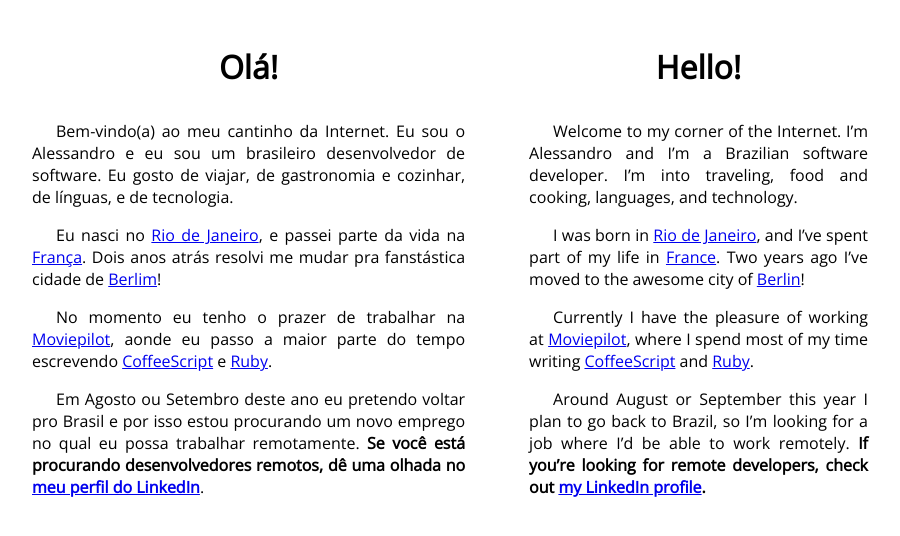
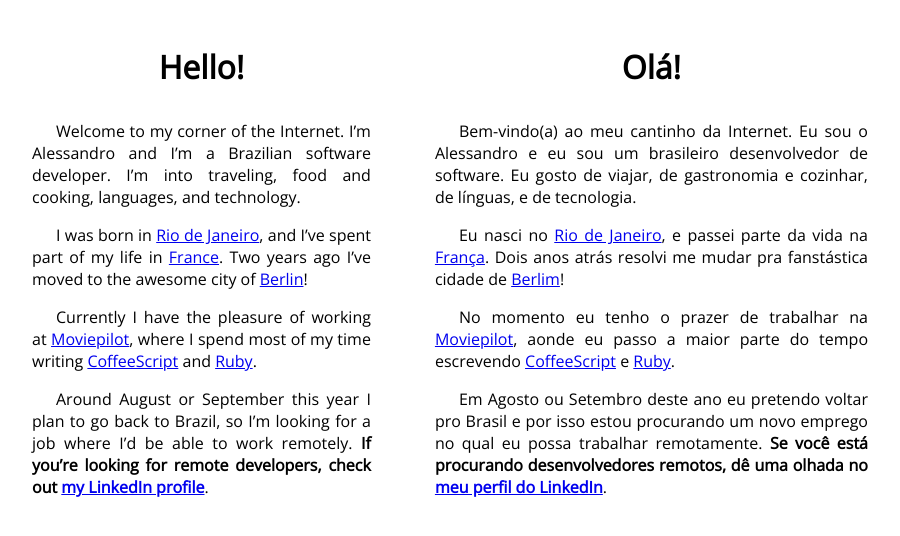
Before and after one commit to adelgado/adelgado.github.io, a plain HTML site: page index.html in a window 1280 px wide. Shown: the whole page, without its empty margins (190-1090 px from the left). Drawn offline with nearby package versions, Linux system fonts and the light colour scheme.

Commit message:
Switch order of languages

```diff
--- a/index.html
+++ b/index.html
@@ -8,24 +8,8 @@
 	<link rel="stylesheet" type="text/css" href="index.css" media="screen">
 </head>
 <body>
-	<div lang="pt-br">
-		<h1>Olá!</h1>
-		<p>
-			Bem-vindo(a) ao meu cantinho da Internet. Eu sou o Alessandro e eu sou um brasileiro desenvolvedor de software. Eu gosto de viajar, de gastronomia e cozinhar, de línguas, e de tecnologia.
-		</p>
-		<p>
-			Eu nasci no <a href="http://pt.wikipedia.org/wiki/Rio_de_Janeiro_(cidade)">Rio de Janeiro</a>, e passei parte da vida na <a href="http://pt.wikipedia.org/wiki/Fran%C3%A7a">França</a>. Dois anos atrás resolvi me mudar pra fanstástica cidade de <a href="http://pt.wikipedia.org/wiki/Berlim">Berlim</a>!
-		</p>
-
-		<p>
-			No momento eu tenho o prazer de trabalhar na <a href="http://moviepilot.com">Moviepilot</a>, aonde eu passo a maior parte do tempo escrevendo <a href="http://coffeescript.org/">CoffeeScript</a> e <a href="https://www.ruby-lang.org/pt/">Ruby</a>.
-		</p>
-		<p>
-			Em Agosto ou Setembro deste ano eu pretendo voltar pro Brasil e por isso estou procurando um novo emprego no qual eu possa trabalhar remotamente. <em>Se você está procurando desenvolvedores remotos, dê uma olhada no <a href="https://www.linkedin.com/in/alessandrodelgado">meu perfil do LinkedIn</a></em>.
-		</p>
-	</div>
 	<div lang="en">
-		<h1>Hello!</h1>
+		<h1 id="en">Hello!</h1>
 		<p>
 			Welcome to my corner of the Internet. I’m Alessandro and I’m a Brazilian software developer. I’m into traveling, food and cooking, languages, and technology.
 		</p>
@@ -36,7 +20,23 @@
 			Currently I have the pleasure of working at <a href="http://moviepilot.com/">Moviepilot</a>, where I spend most of my time writing <a href="http://coffeescript.org/">CoffeeScript</a> and <a href="https://www.ruby-lang.org/en/">Ruby</a>.
 		</p>
 		<p>
-			Around August or September this year I plan to go back to Brazil, so I’m looking for a job where I’d be able to work remotely. <em>If you’re looking for remote developers, check out <a href="https://www.linkedin.com/in/alessandrodelgado">my LinkedIn profile</a><em>.
+			Around August or September this year I plan to go back to Brazil, so I’m looking for a job where I’d be able to work remotely. <em>If you’re looking for remote developers, check out <a href="https://www.linkedin.com/in/alessandrodelgado">my LinkedIn profile</a></em>.
+		</p>
+	</div>
+
+	<div lang="pt-br">
+		<h1 id="pt">Olá!</h1>
+		<p>
+			Bem-vindo(a) ao meu cantinho da Internet. Eu sou o Alessandro e eu sou um brasileiro desenvolvedor de software. Eu gosto de viajar, de gastronomia e cozinhar, de línguas, e de tecnologia.
+		</p>
+		<p>
+			Eu nasci no <a href="http://pt.wikipedia.org/wiki/Rio_de_Janeiro_(cidade)">Rio de Janeiro</a>, e passei parte da vida na <a href="http://pt.wikipedia.org/wiki/Fran%C3%A7a">França</a>. Dois anos atrás resolvi me mudar pra fanstástica cidade de <a href="http://pt.wikipedia.org/wiki/Berlim">Berlim</a>!
+		</p>
+		<p>
+			No momento eu tenho o prazer de trabalhar na <a href="http://moviepilot.com">Moviepilot</a>, aonde eu passo a maior parte do tempo escrevendo <a href="http://coffeescript.org/">CoffeeScript</a> e <a href="https://www.ruby-lang.org/pt/">Ruby</a>.
+		</p>
+		<p>
+			Em Agosto ou Setembro deste ano eu pretendo voltar pro Brasil e por isso estou procurando um novo emprego no qual eu possa trabalhar remotamente. <em>Se você está procurando desenvolvedores remotos, dê uma olhada no <a href="https://www.linkedin.com/in/alessandrodelgado">meu perfil do LinkedIn</a></em>.
 		</p>
 	</div>
 
```
